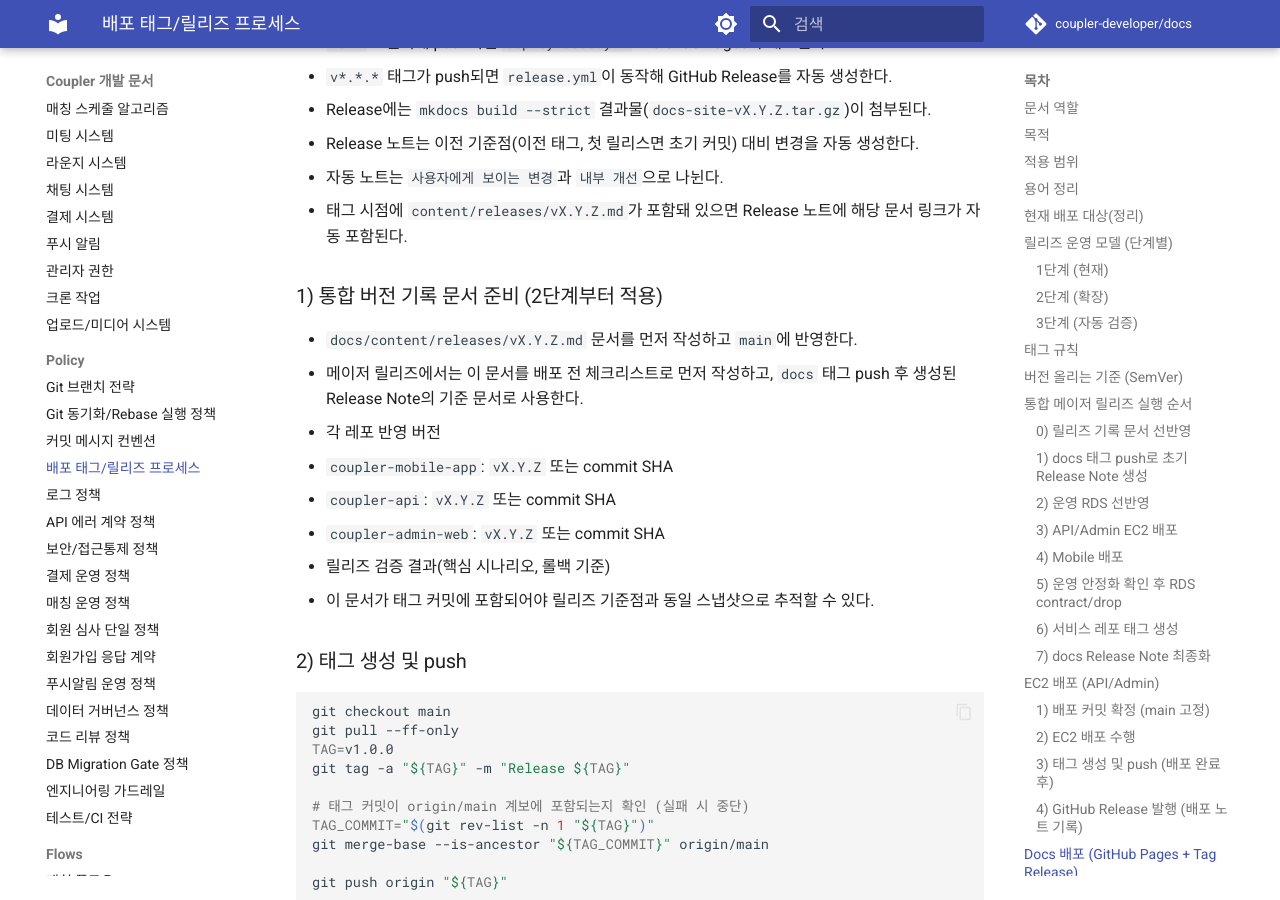
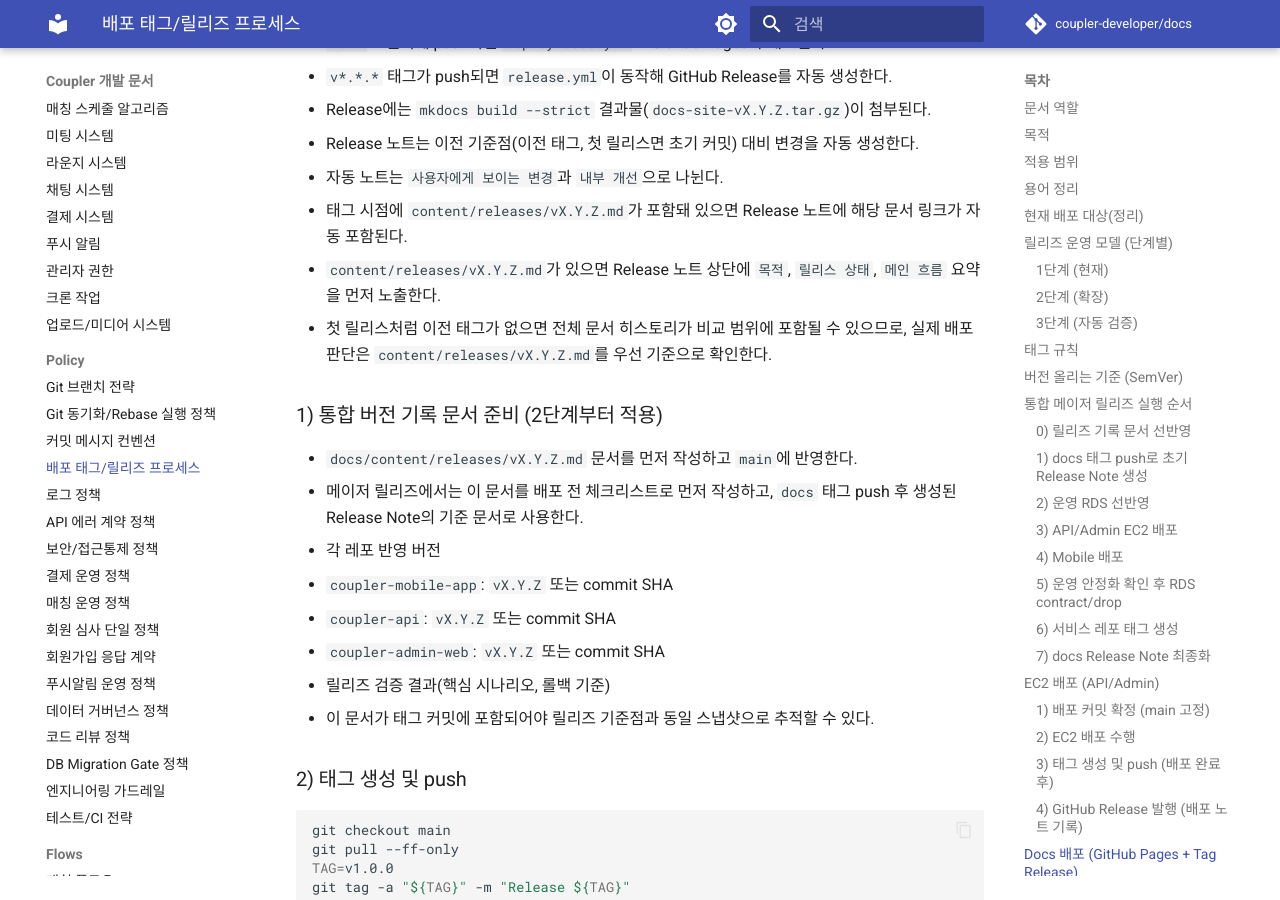
Before and after one commit to coupler-developer/docs, an MkDocs documentation site: the page built from content/policy/release-process.md, in a window 1280 px wide and 900 px high, scrolled down 6350 px. Built offline with MkDocs 1.6.1 and Material for MkDocs 9.7.7, drawn with Linux system fonts in a browser that asks for light colours; comment, search, counter and statistics services are not loaded.

Commit message:
docs: release note summary use release record

```diff
--- a/content/policy/release-process.md
+++ b/content/policy/release-process.md
@@ -223,6 +223,8 @@ gh release create v1.2.1 --title "v1.2.1" --notes-file /tmp/release-notes-v1.2.1
 - Release 노트는 이전 기준점(이전 태그, 첫 릴리스면 초기 커밋) 대비 변경을 자동 생성한다.
 - 자동 노트는 `사용자에게 보이는 변경`과 `내부 개선`으로 나뉜다.
 - 태그 시점에 `content/releases/vX.Y.Z.md`가 포함돼 있으면 Release 노트에 해당 문서 링크가 자동 포함된다.
+- `content/releases/vX.Y.Z.md`가 있으면 Release 노트 상단에 `목적`, `릴리스 상태`, `메인 흐름` 요약을 먼저 노출한다.
+- 첫 릴리스처럼 이전 태그가 없으면 전체 문서 히스토리가 비교 범위에 포함될 수 있으므로, 실제 배포 판단은 `content/releases/vX.Y.Z.md`를 우선 기준으로 확인한다.
 
 ### 1) 통합 버전 기록 문서 준비 (2단계부터 적용)
 
```
Also changed, not shown: 1 other file.
